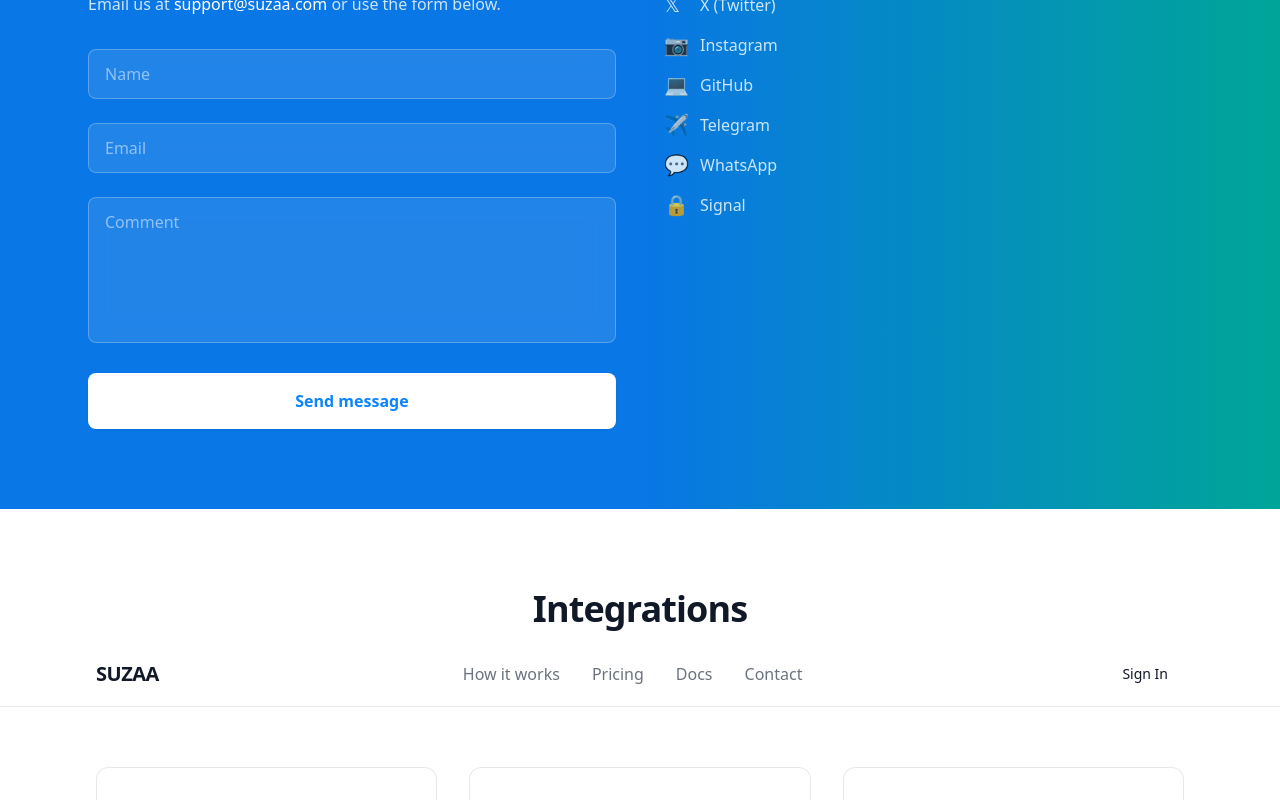
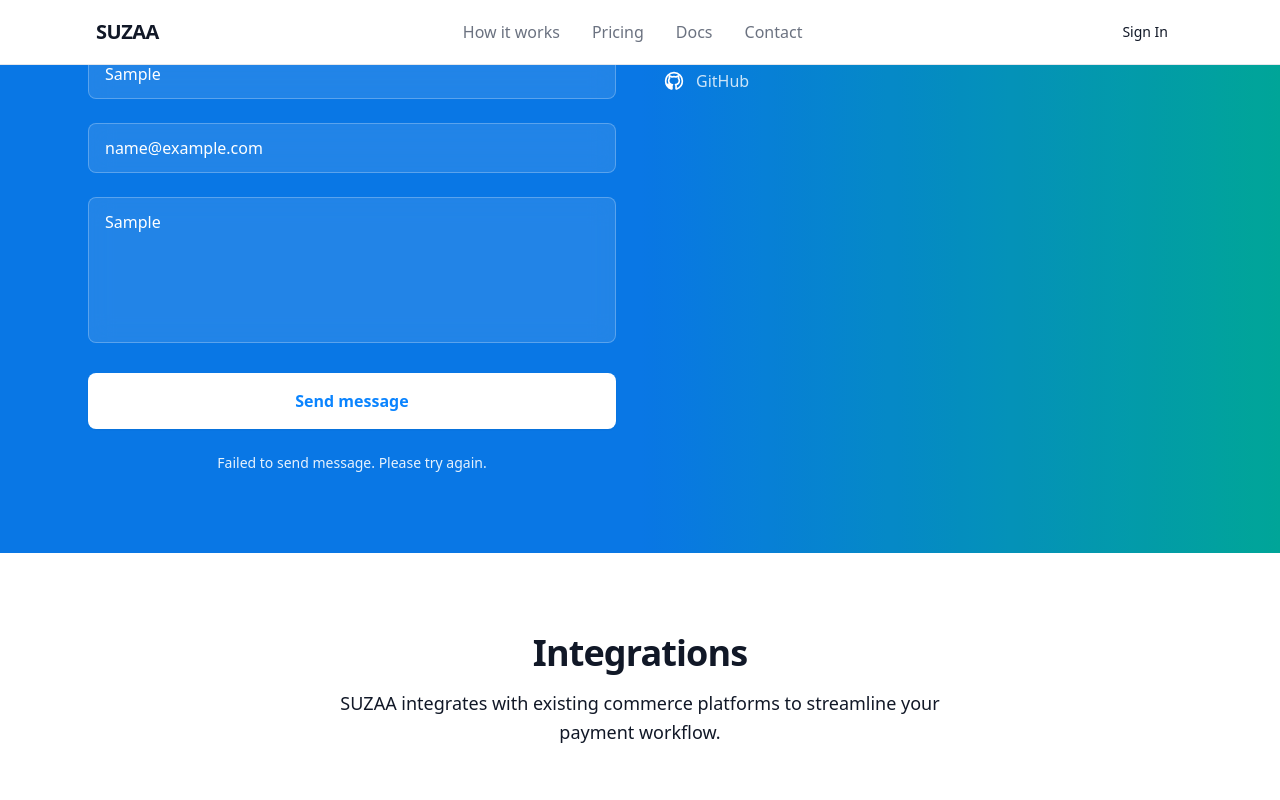
Before and after one commit to suzaadev/website, a Next.js app: page / in a window 1280 px wide. Both pictures are taken after typing "Sample", "name@example.com", "Sample" into the empty fields and a click on the button "Send message". Shown: the part 2972-3772 px from the top of the page. Built offline with nearby package versions, Linux system fonts and the light colour scheme.

Commit message:
Fix contact form redirect to stay on page

```diff
--- a/components/Contact.tsx
+++ b/components/Contact.tsx
@@ -6,16 +6,11 @@
   const [formData, setFormData] = useState({
     name: '',
     email: '',
-    comment: '',
+    message: '',
   });
-
-  const handleSubmit = (e: React.FormEvent) => {
-    e.preventDefault();
-    // Handle form submission
-    console.log('Form submitted:', formData);
-    alert('Thank you for your message! We\'ll get back to you soon.');
-    setFormData({ name: '', email: '', comment: '' });
-  };
+  const [isSubmitting, setIsSubmitting] = useState(false);
+  const [showSuccess, setShowSuccess] = useState(false);
+  const [error, setError] = useState('');
 
   const handleChange = (
     e: React.ChangeEvent<HTMLInputElement | HTMLTextAreaElement>
@@ -24,15 +19,59 @@
       ...formData,
       [e.target.name]: e.target.value,
     });
+    // Clear error when user starts typing
+    if (error) setError('');
+  };
+
+  const handleSubmit = async (e: React.FormEvent) => {
+    e.preventDefault();
+    setIsSubmitting(true);
+    setError('');
+    setShowSuccess(false);
+
+    try {
+      const response = await fetch('https://formspree.io/f/mzznweql', {
+        method: 'POST',
+        headers: {
+          'Content-Type': 'application/json',
+        },
+        body: JSON.stringify(formData),
+      });
+
+      if (response.ok) {
+        setShowSuccess(true);
+        setFormData({ name: '', email: '', message: '' });
+        // Hide success message after 5 seconds
+        setTimeout(() => setShowSuccess(false), 5000);
+      } else {
+        setError('Something went wrong. Please try again.');
+      }
+    } catch (err) {
+      setError('Failed to send message. Please try again.');
+    } finally {
+      setIsSubmitting(false);
+    }
   };
 
   const socialLinks = [
-    { name: 'X (Twitter)', icon: '𝕏', url: 'https://twitter.com/suzaa' },
-    { name: 'Instagram', icon: '📷', url: 'https://instagram.com/suzaa' },
-    { name: 'GitHub', icon: '💻', url: 'https://github.com/suzaa' },
-    { name: 'Telegram', icon: '✈️', url: 'https://t.me/suzaa' },
-    { name: 'WhatsApp', icon: '💬', url: 'https://wa.me/suzaa' },
-    { name: 'Signal', icon: '🔒', url: 'https://signal.org/suzaa' },
+    {
+      name: 'X (Twitter)',
+      url: 'https://x.com/suzaaglobal',
+      icon: (
+        <svg className="w-5 h-5" fill="none" stroke="currentColor" viewBox="0 0 24 24">
+          <path strokeLinecap="round" strokeLinejoin="round" strokeWidth={2} d="M6 18L18 6M6 6l12 12" />
+        </svg>
+      ),
+    },
+    {
+      name: 'GitHub',
+      url: 'https://github.com/suzaadev',
+      icon: (
+        <svg className="w-5 h-5" fill="none" stroke="currentColor" viewBox="0 0 24 24">
+          <path strokeLinecap="round" strokeLinejoin="round" strokeWidth={2} d="M12 2C6.477 2 2 6.484 2 12.017c0 4.425 2.865 8.18 6.839 9.504.5.092.682-.217.682-.483 0-.237-.008-.868-.013-1.703-2.782.605-3.369-1.343-3.369-1.343-.454-1.158-1.11-1.466-1.11-1.466-.908-.62.069-.608.069-.608 1.003.07 1.531 1.032 1.531 1.032.892 1.53 2.341 1.088 2.91.832.092-.647.35-1.088.636-1.338-2.22-.253-4.555-1.113-4.555-4.951 0-1.093.39-1.988 1.029-2.688-.103-.253-.446-1.272.098-2.65 0 0 .84-.27 2.75 1.026A9.564 9.564 0 0112 6.844c.85.004 1.705.115 2.504.337 1.909-1.296 2.747-1.027 2.747-1.027.546 1.379.202 2.398.1 2.651.64.7 1.028 1.595 1.028 2.688 0 3.848-2.339 4.695-4.566 4.943.359.309.678.92.678 1.855 0 1.338-.012 2.419-.012 2.747 0 .268.18.58.688.482A10.019 10.019 0 0022 12.017C22 6.484 17.522 2 12 2z" />
+        </svg>
+      ),
+    },
   ];
 
   return (
@@ -86,8 +125,8 @@
               </div>
               <div>
                 <textarea
-                  name="comment"
-                  value={formData.comment}
+                  name="message"
+                  value={formData.message}
                   onChange={handleChange}
                   placeholder="Comment"
                   rows={5}
@@ -97,19 +136,33 @@
               </div>
               <button
                 type="submit"
-                className="mt-6 w-full rounded-lg bg-white py-4 font-semibold text-[#0a84ff] shadow-sm hover:bg-white/95 transition-colors"
+                disabled={isSubmitting}
+                className="mt-6 w-full rounded-lg bg-white py-4 font-semibold text-[#0a84ff] shadow-sm hover:bg-white/95 transition-colors disabled:opacity-50 disabled:cursor-not-allowed"
               >
-                Send message
+                {isSubmitting ? 'Sending...' : 'Send message'}
               </button>
+              {showSuccess && (
+                <p className="mt-4 text-white text-center">
+                  Message sent
+                </p>
+              )}
+              {error && (
+                <p className="mt-4 text-white/90 text-center text-sm">
+                  {error}
+                </p>
+              )}
             </form>
           </div>
 
           {/* Right Side */}
           <div>
-            <h3 className="text-2xl font-semibold text-white mb-6">
-              Reach out on social
+            <h3 className="text-2xl font-semibold text-white mb-3">
+              Reach out on social.
             </h3>
-            <ul className="space-y-3">
+            <p className="text-white/80 mb-6 leading-relaxed">
+              You can also find the SUZAA team on:
+            </p>
+            <ul className="space-y-4">
               {socialLinks.map((social, index) => (
                 <li key={index}>
                   <a
@@ -118,7 +171,7 @@
                     rel="noopener noreferrer"
                     className="flex items-center text-white/80 hover:text-white transition-colors"
                   >
-                    <span className="text-xl mr-3 w-6">{social.icon}</span>
+                    <span className="mr-3 text-white">{social.icon}</span>
                     <span>{social.name}</span>
                   </a>
                 </li>
```
